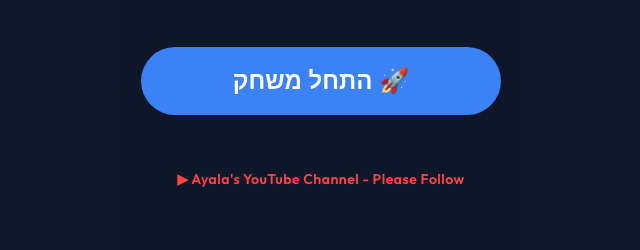
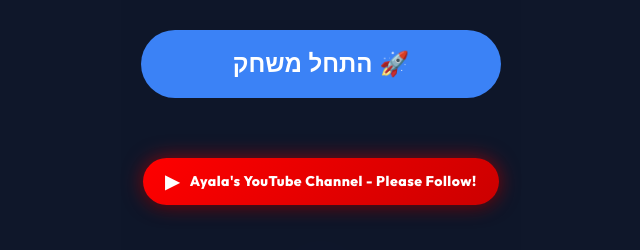
Before and after one commit to EladSella/AyalaGuessCharacter, a website: page index.html in a window 1280 px wide. Shown: the part 375-625 px from the top of the page, without its empty margins (319-959 px from the left). Drawn offline with Linux system fonts and the light colour scheme.

Commit message:
Add glowing animated YouTube channel button on start screen

```diff
--- a/index.html
+++ b/index.html
@@ -78,7 +78,10 @@
       <h2 style="color: var(--text-color); font-size: 40px; margin-bottom: 20px; line-height: 1.2;">guestMyCharacter</h2>
       <p style="font-size: 18px; margin-bottom: 30px; text-align: center;">יש לכם 60 שניות לנחש כמה שיותר דמויות!<br>הפעילו רמקולים 🔊</p>
       <button id="startBtn" class="save-btn" style="font-size: 24px; padding: 20px; margin-bottom: 20px;">התחל משחק 🚀</button>
-      <a href="https://www.youtube.com/@kyokajiro202" target="_blank" style="display: inline-block; margin-top: 15px; font-size: 14px; color: #ff4444; text-decoration: none; font-weight: 600; letter-spacing: 0.5px;">▶ Ayala's YouTube Channel - Please Follow</a>
+      <a href="https://www.youtube.com/@kyokajiro202" target="_blank" class="yt-btn">
+        <span class="yt-icon">▶</span>
+        Ayala's YouTube Channel - Please Follow!
+      </a>
     </div>
 
   </div>
--- a/style.css
+++ b/style.css
@@ -305,3 +305,59 @@ main {
   80% { transform: translate(-50%, -50%) scale(1); opacity: 1; }
   100% { transform: translate(-50%, -100%) scale(1.5); opacity: 0; }
 }
+
+/* YouTube Channel Button */
+.yt-btn {
+  display: inline-flex;
+  align-items: center;
+  gap: 10px;
+  margin-top: 20px;
+  padding: 12px 22px;
+  border-radius: 999px;
+  background: linear-gradient(135deg, #ff0000 0%, #cc0000 100%);
+  color: white;
+  text-decoration: none;
+  font-weight: 700;
+  font-size: 14px;
+  letter-spacing: 0.5px;
+  box-shadow: 0 0 20px rgba(255, 0, 0, 0.5), 0 4px 15px rgba(0,0,0,0.4);
+  position: relative;
+  overflow: hidden;
+  animation: ytPulse 2.5s ease-in-out infinite;
+  transition: transform 0.2s ease, box-shadow 0.2s ease;
+}
+
+.yt-btn:hover {
+  transform: scale(1.07);
+  box-shadow: 0 0 35px rgba(255, 0, 0, 0.8), 0 6px 20px rgba(0,0,0,0.5);
+}
+
+.yt-btn::before {
+  content: '';
+  position: absolute;
+  top: 0; left: -75%;
+  width: 50%;
+  height: 100%;
+  background: linear-gradient(120deg, transparent, rgba(255,255,255,0.35), transparent);
+  animation: ytShimmer 3s ease-in-out infinite;
+}
+
+.yt-btn .yt-icon {
+  font-size: 18px;
+  animation: ytBounce 1.2s ease-in-out infinite alternate;
+}
+
+@keyframes ytPulse {
+  0%, 100% { box-shadow: 0 0 20px rgba(255, 0, 0, 0.5), 0 4px 15px rgba(0,0,0,0.4); }
+  50% { box-shadow: 0 0 40px rgba(255, 0, 0, 0.9), 0 4px 25px rgba(0,0,0,0.5); }
+}
+
+@keyframes ytShimmer {
+  0% { left: -75%; }
+  60%, 100% { left: 130%; }
+}
+
+@keyframes ytBounce {
+  from { transform: scale(1); }
+  to { transform: scale(1.25); }
+}
--- a/www/style.css
+++ b/www/style.css
@@ -305,3 +305,59 @@ main {
   80% { transform: translate(-50%, -50%) scale(1); opacity: 1; }
   100% { transform: translate(-50%, -100%) scale(1.5); opacity: 0; }
 }
+
+/* YouTube Channel Button */
+.yt-btn {
+  display: inline-flex;
+  align-items: center;
+  gap: 10px;
+  margin-top: 20px;
+  padding: 12px 22px;
+  border-radius: 999px;
+  background: linear-gradient(135deg, #ff0000 0%, #cc0000 100%);
+  color: white;
+  text-decoration: none;
+  font-weight: 700;
+  font-size: 14px;
+  letter-spacing: 0.5px;
+  box-shadow: 0 0 20px rgba(255, 0, 0, 0.5), 0 4px 15px rgba(0,0,0,0.4);
+  position: relative;
+  overflow: hidden;
+  animation: ytPulse 2.5s ease-in-out infinite;
+  transition: transform 0.2s ease, box-shadow 0.2s ease;
+}
+
+.yt-btn:hover {
+  transform: scale(1.07);
+  box-shadow: 0 0 35px rgba(255, 0, 0, 0.8), 0 6px 20px rgba(0,0,0,0.5);
+}
+
+.yt-btn::before {
+  content: '';
+  position: absolute;
+  top: 0; left: -75%;
+  width: 50%;
+  height: 100%;
+  background: linear-gradient(120deg, transparent, rgba(255,255,255,0.35), transparent);
+  animation: ytShimmer 3s ease-in-out infinite;
+}
+
+.yt-btn .yt-icon {
+  font-size: 18px;
+  animation: ytBounce 1.2s ease-in-out infinite alternate;
+}
+
+@keyframes ytPulse {
+  0%, 100% { box-shadow: 0 0 20px rgba(255, 0, 0, 0.5), 0 4px 15px rgba(0,0,0,0.4); }
+  50% { box-shadow: 0 0 40px rgba(255, 0, 0, 0.9), 0 4px 25px rgba(0,0,0,0.5); }
+}
+
+@keyframes ytShimmer {
+  0% { left: -75%; }
+  60%, 100% { left: 130%; }
+}
+
+@keyframes ytBounce {
+  from { transform: scale(1); }
+  to { transform: scale(1.25); }
+}
```
Also changed, not shown: www/index.html (+4 -1 lines).
